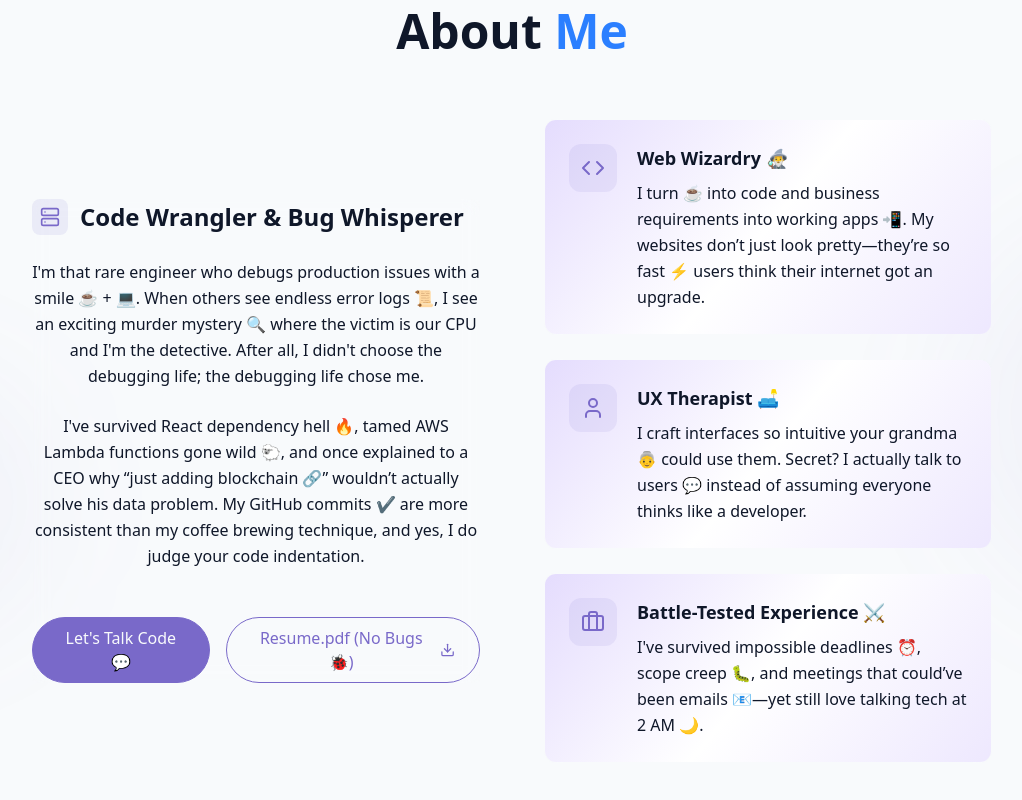
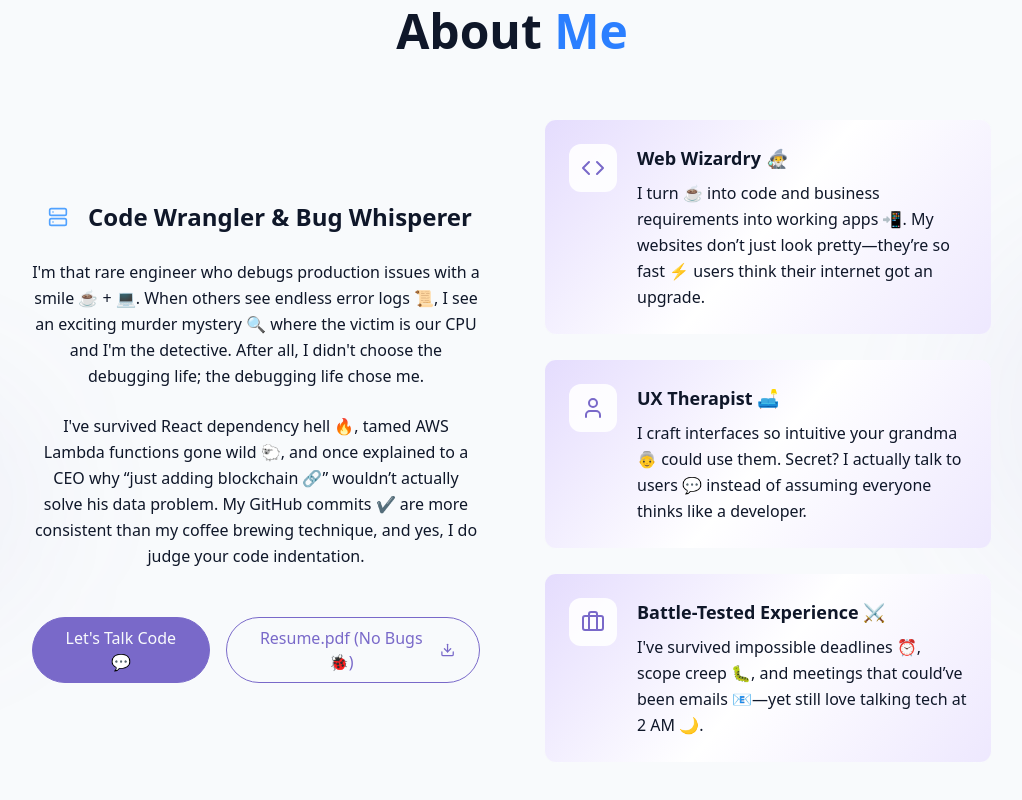
Before and after one commit to robert-nguyenn/personal-site, a React (Vite) app: page / in a window 1280 px wide. Shown: the part 905-1705 px from the top of the page, without its empty margins (128-1150 px from the left). Built offline with nearby package versions, Linux system fonts and the light colour scheme.

Commit message:
style: Update AboutSection layout and styling; enhance alignment, adjust colors, and improve visual consistency

```diff
--- a/src/components/AboutSection.jsx
+++ b/src/components/AboutSection.jsx
@@ -20,10 +20,10 @@ export const AboutSection = () => {
 
         <div className="grid grid-cols-1 md:grid-cols-2 gap-12 lg:gap-16 items-center">
           {/* Left Side */}
-          <div className="space-y-6 backdrop-blur-sm">
-            <h3 className="text-2xl font-semibold flex items-center">
-              <span className="bg-primary/10 p-2 rounded-lg mr-3">
-                <Server className="h-5 w-5 text-primary"/>
+          <div className="space-y-6">
+            <h3 className="text-2xl font-semibold flex items-center justify-center">
+              <span className="p-2 rounded-lg mr-3">
+                <Server className="h-5 w-5 text-blue-400"/>
               </span>
               <span>Code Wrangler & Bug Whisperer</span>
             </h3>
@@ -61,7 +61,7 @@ export const AboutSection = () => {
           <div className="grid grid-cols-1 gap-6">
             <div className="gradient-border p-6 card-hover backdrop-blur-sm group">
               <div className="flex items-start gap-5">
-                <div className="p-3 rounded-xl bg-primary/10 group-hover:bg-primary/20 transition-colors">
+                <div className="p-3 rounded-xl bg-white/90 transition-colors">
                   <Code className="h-6 w-6 text-primary"/>
                 </div>
                 <div className="text-left">
@@ -75,7 +75,7 @@ export const AboutSection = () => {
 
             <div className="gradient-border p-6 card-hover backdrop-blur-sm group">
               <div className="flex items-start gap-5">
-                <div className="p-3 rounded-xl bg-primary/10 group-hover:bg-primary/20 transition-colors">
+                <div className="p-3 rounded-xl bg-white/90 transition-colors">
                   <User className="h-6 w-6 text-primary"/>
                 </div>
                 <div className="text-left">
@@ -89,7 +89,7 @@ export const AboutSection = () => {
 
             <div className="gradient-border p-6 card-hover backdrop-blur-sm group">
               <div className="flex items-start gap-5">
-                <div className="p-3 rounded-xl bg-primary/10 group-hover:bg-primary/20 transition-colors">
+                <div className="p-3 rounded-xl bg-white/90 transition-colors">
                   <Briefcase className="h-6 w-6 text-primary"/>
                 </div>
                 <div className="text-left">
```
